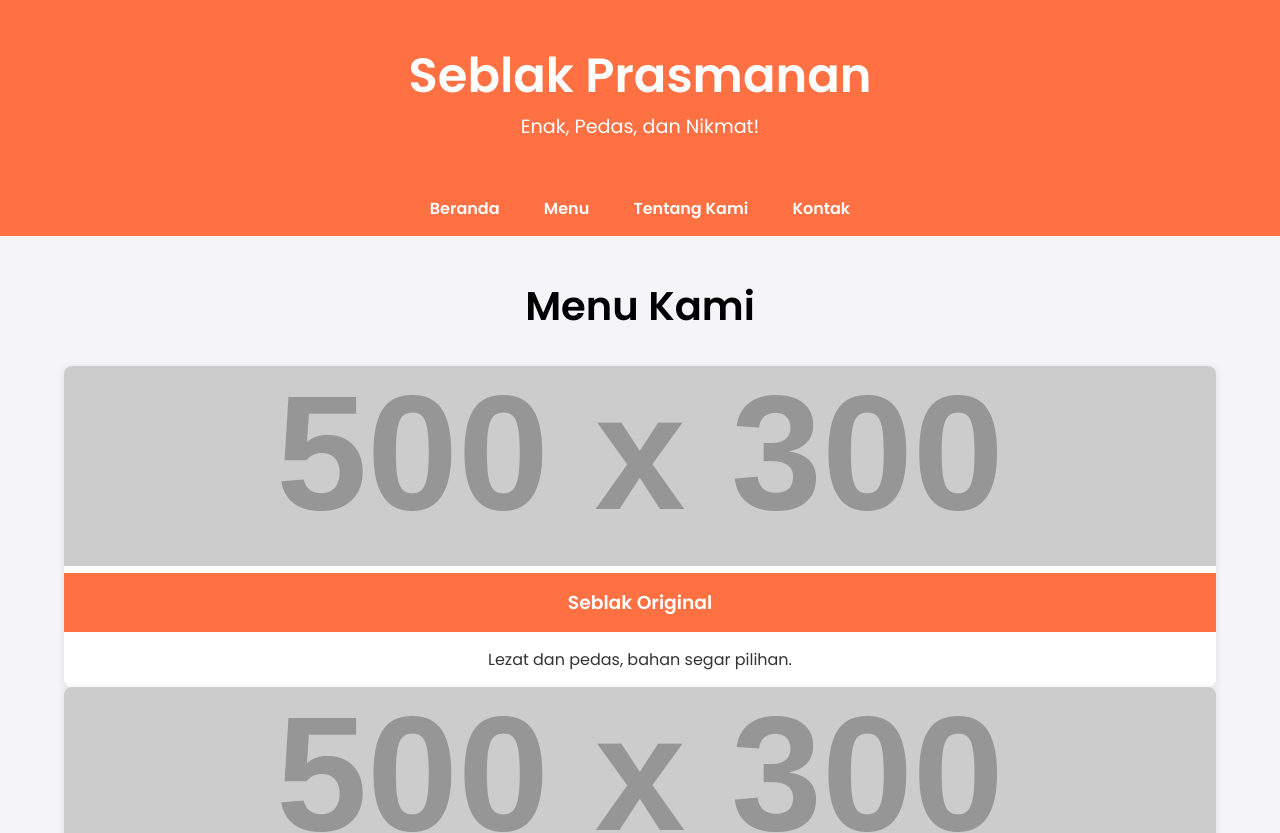
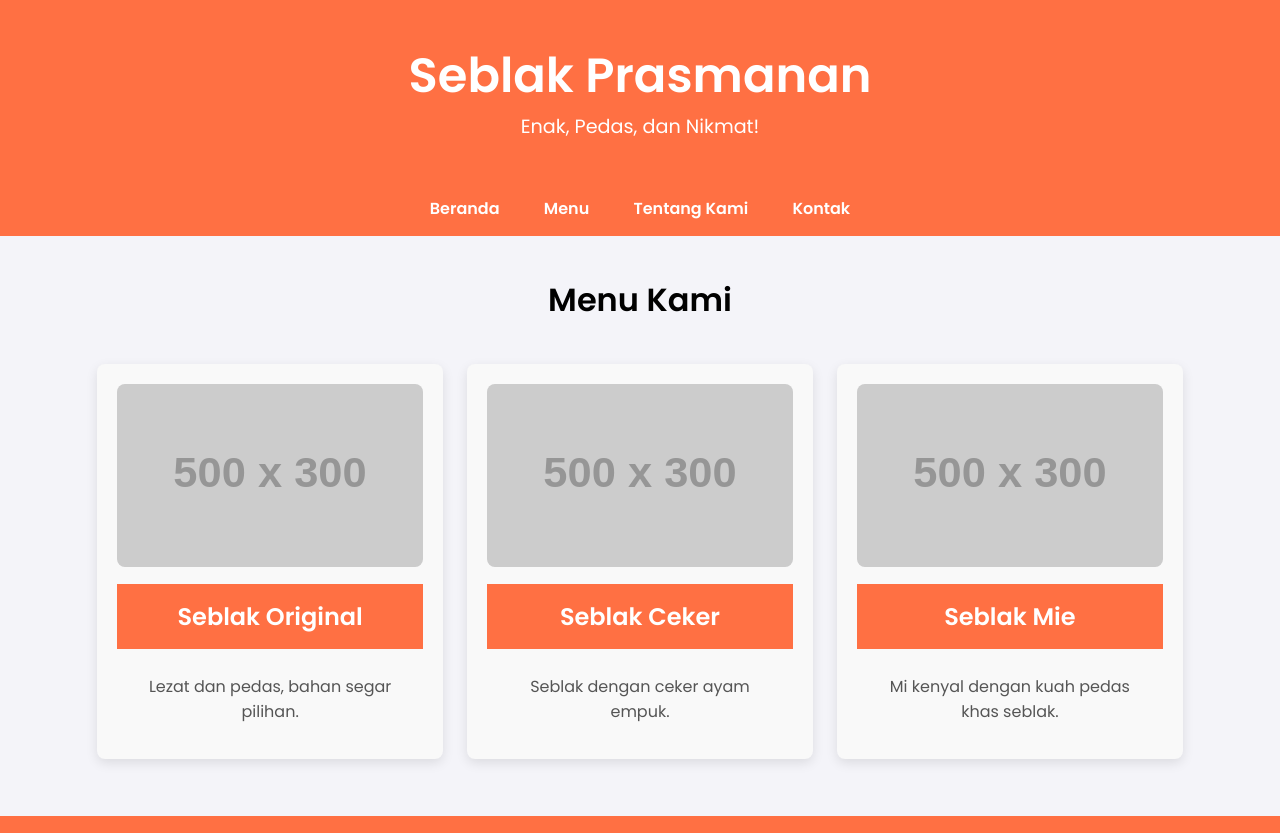
Before and after one commit to Santoboz/Santoboz.github.io, a plain HTML site: page index.html in a window 1280 px wide. Shown: the top 833 px of the page. Drawn offline with Linux system fonts and the light colour scheme; placeholder pictures from the web are drawn by us.

Commit message:
Update style.css

```diff
--- a/style.css
+++ b/style.css
@@ -186,3 +186,48 @@ footer {
         font-size: 1.5rem;
     }
 }
+/* Gaya untuk menu */
+.menu {
+    padding: 40px 0;
+    text-align: center;
+}
+
+.menu h2 {
+    font-size: 2rem;
+    margin-bottom: 30px;
+}
+
+.menu-item {
+    display: inline-block;
+    width: 30%;
+    padding: 20px;
+    margin: 10px;
+    background-color: #f9f9f9;
+    border-radius: 8px;
+    box-shadow: 0 4px 12px rgba(0, 0, 0, 0.1);
+    text-align: center;
+}
+
+.menu-item img {
+    width: 100%;
+    height: auto;
+    border-radius: 8px;
+    margin-bottom: 10px;
+}
+
+.menu-item h3 {
+    font-size: 1.5rem;
+    margin-bottom: 10px;
+}
+
+.menu-item p {
+    font-size: 1rem;
+    color: #555;
+}
+
+/* Responsif untuk tampilan mobile */
+@media (max-width: 768px) {
+    .menu-item {
+        width: 100%;
+    }
+}
```
